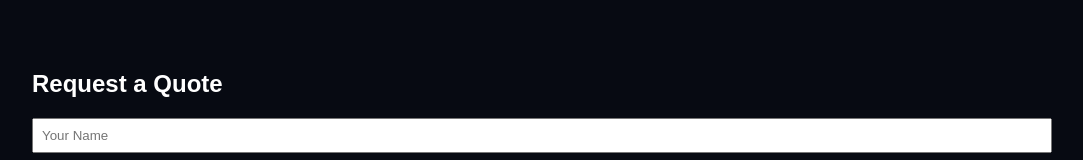
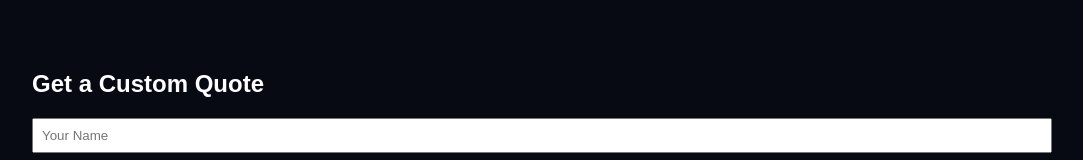
Before and after one commit to jnc3designs/jnc3designs-website, a Next.js app in the folder jnc3designs-premium/: page / in a window 1280 px wide. Shown: the part 2367-2527 px from the top of the page, without its empty margins (108-1191 px from the left). Built offline with nearby package versions, Linux system fonts and the light colour scheme.

Commit message:
Change header text from 'Request a Quote' to 'Get a Custom Quote'

```diff
--- a/jnc3designs-premium/app/page.js
+++ b/jnc3designs-premium/app/page.js
@@ -97,7 +97,7 @@ export default function Home() {
 
 
       <section className="section" id="quote">
-        <h2>Request a Quote</h2>
+        <h2>Get a Custom Quote</h2>
         <form action="https://formspree.io/f/xykdwayl" method="POST">
     <input type="hidden" name="_subject" value="New Website Quote Request - JNC3Designs" />
 
```
